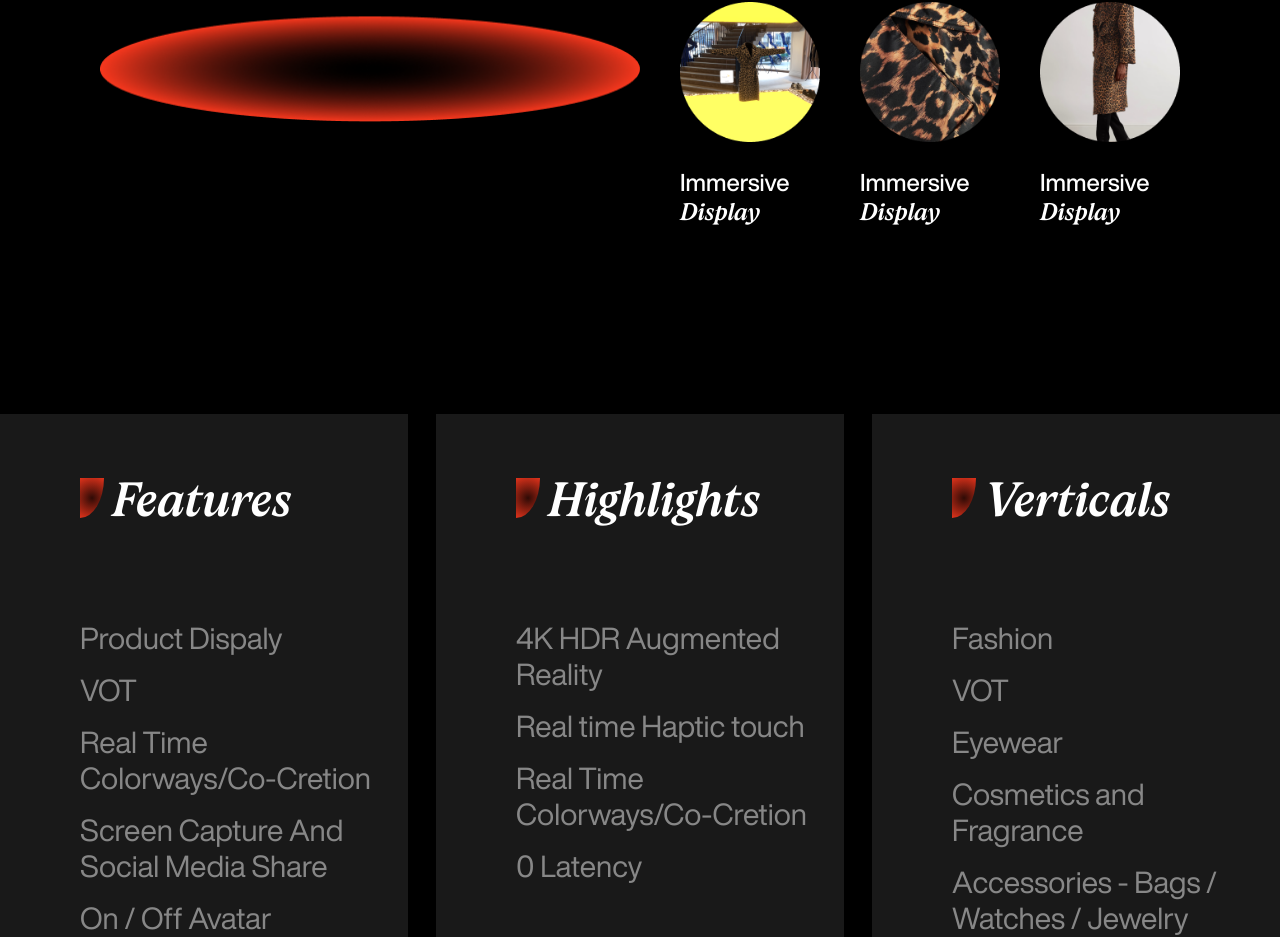
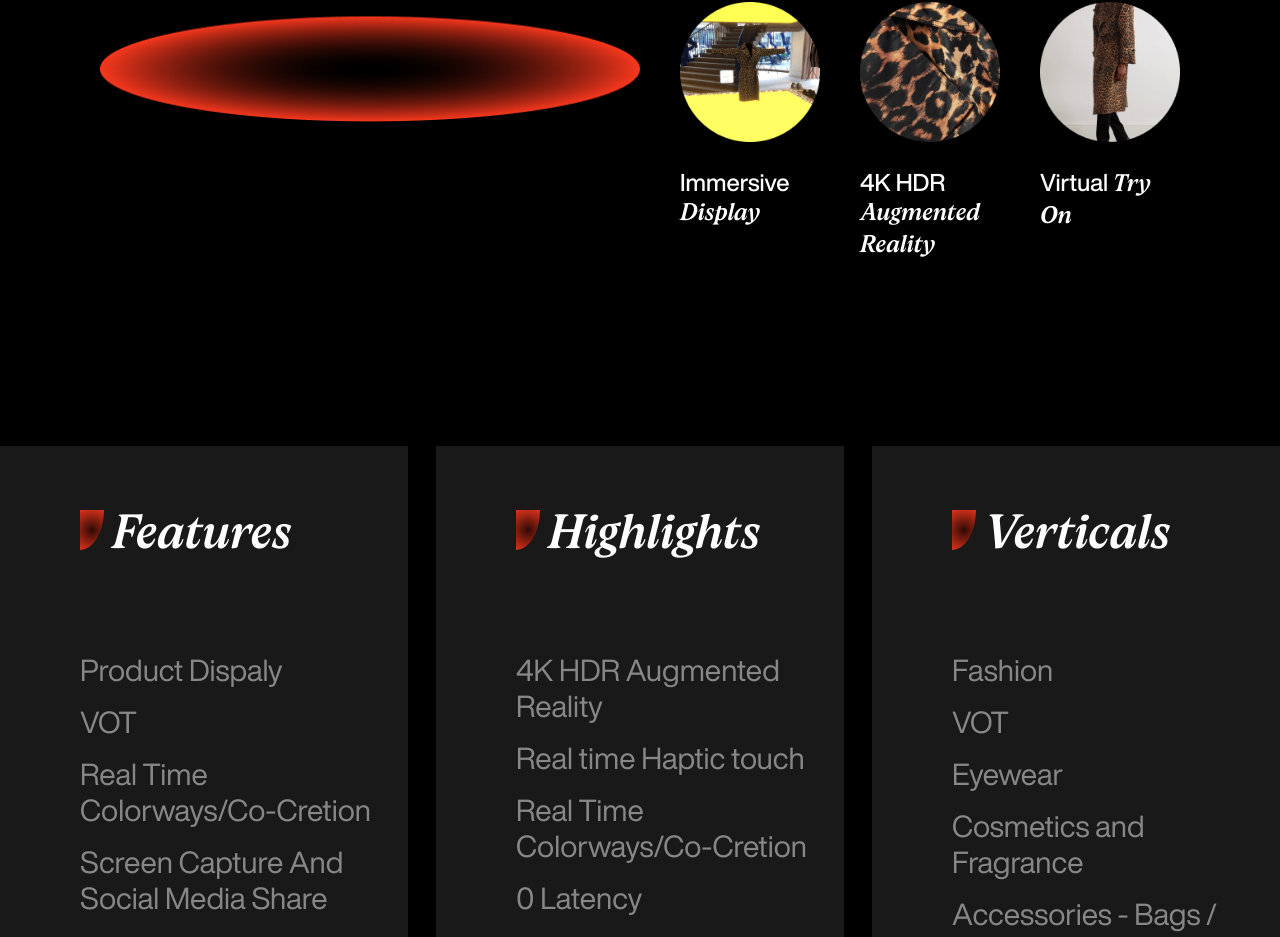
Before and after one commit to rbrazib77/showcase, a React (Vite) app: page / in a window 1280 px wide. Shown: the part 4153-5090 px from the top of the page. Built offline with nearby package versions, Linux system fonts and the light colour scheme.

Commit message:
product section update

```diff
--- a/src/component/product/index.jsx
+++ b/src/component/product/index.jsx
@@ -115,23 +115,26 @@ export default function Product() {
                             <img className="w-full" src={f3} />
                           </picture>
                           <h5 className="text-[#FFFFFF] mt-6 text-2xl font-helvetica font-medium">
-                            Immersive
+                            4K HDR
                           </h5>
                           <span className="font-artusi italic text-2xl text-[#FFFFFF]">
                             {" "}
-                            Display
+                            Augmented
                           </span>
+                          <h5 className="font-artusi italic text-2xl text-[#FFFFFF]">
+                            Reality
+                          </h5>
                         </div>
                         <div className="w-1/3 text-left pl-10">
                           <picture>
                             <img className="w-full" src={f2} />
                           </picture>
                           <h5 className="text-[#FFFFFF] mt-6 text-2xl font-helvetica font-medium">
-                            Immersive
+                            Virtual <span className="font-artusi italic text-2xl text-[#FFFFFF]">Try</span>
                           </h5>
                           <span className="font-artusi italic text-2xl text-[#FFFFFF]">
                             {" "}
-                            Display
+                            On
                           </span>
                         </div>
                       </div>
```
